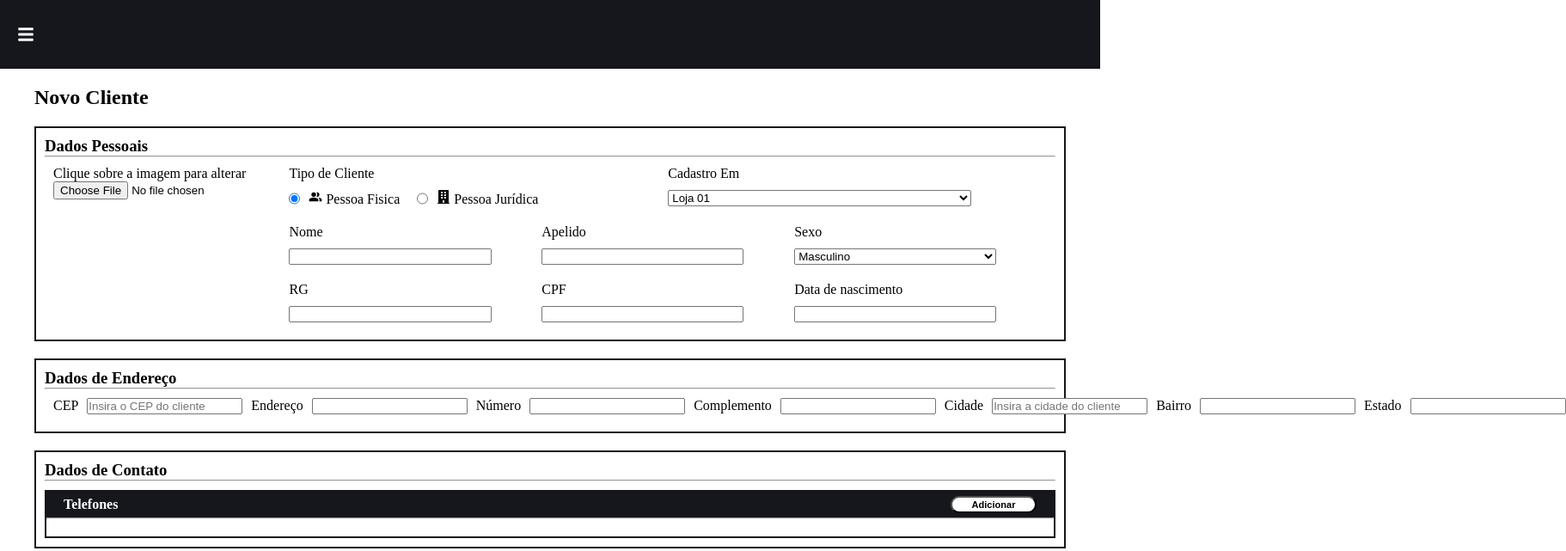
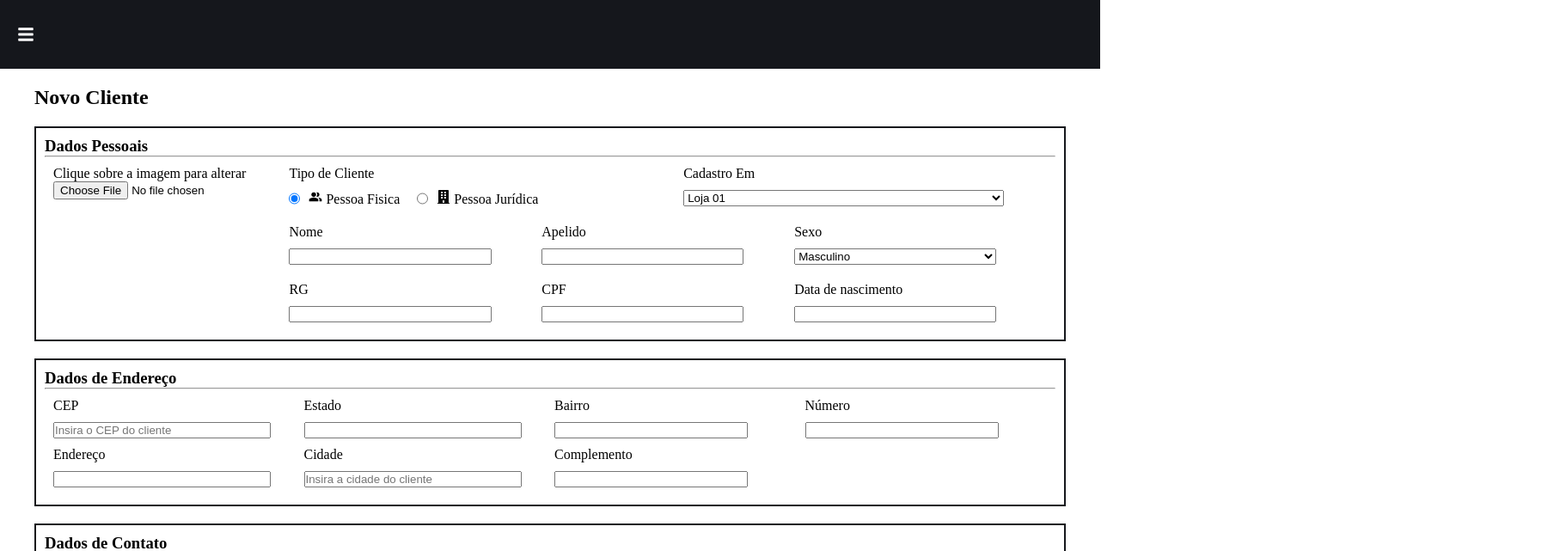
Before and after one commit to slicedcheese1/OticaCrud, a React (Vite) app: page /ClienteCadastro in a window 1280 px wide. Shown: the top 641 px of the page at 86% size, 1822 px wide, since content can reach past the window. Built offline with nearby package versions, Linux system fonts and the light colour scheme.

Commit message:
layout dos dados de endereço

```diff
--- /dev/null
+++ b/src/Componentes/ClienteRegistro/DadosEndereçoClienteRegistro.css
@@ -0,0 +1,35 @@
+.formBox{
+    display: flex;
+    padding: 1rem;
+    gap: 1rem;
+}
+
+.card{
+    border: 2px solid #15171c;
+    width: 100%;
+    padding: 1rem;
+    transition: 300ms ease-in-out;
+    animation: opacity 800ms;
+}
+
+.gp1{
+    display: grid;
+    grid-template-columns: 1fr 1fr 1fr 1fr;
+    gap: 1rem;
+}
+
+.gp1-1{
+    display: flex;
+    flex-direction: column;
+    width: 80%;
+    gap: 1rem;
+}
+
+
+
+.gp2-1{
+    display: flex;
+    flex-direction: column;
+    width: 80%;
+    gap: 1rem;
+}
--- a/src/Componentes/ClienteRegistro/DadosEndereçoClienteRegistro.jsx
+++ b/src/Componentes/ClienteRegistro/DadosEndereçoClienteRegistro.jsx
@@ -1,5 +1,5 @@
 import ReactInputMask from 'react-input-mask'
-import './DadosPessoaisClienteRegistro.css'
+import './DadosEndereçoClienteRegistro.css'
 import { useForm } from 'react-hook-form';
 
 
@@ -30,59 +30,74 @@ function DadosEndereçoClienteRegistro() {
         <hr />
 
         <form action="" className='formBox'>
-           <label>CEP</label>
-             <ReactInputMask mask ="99999-999"
+          <div className="gp1">
+            <div className="gp1-1">
+              <label>CEP</label>
+              <ReactInputMask mask ="99999-999"
               type = "text"
               placeholder="Insira o CEP do cliente"
               onBlur={checkCEP}
+              />
+            </div>
 
+            <div className="gp1-1">
+
+              <label>Estado</label>
+              <input
+              type = "text"
+              placeholder=""
+              {...register("estado")}
               />
+            </div>
 
-<label>Endereço</label>
+            <div className="gp1-1">
+            <label>Endereço</label>
              <input
               type = "text"
               placeholder=""
               {...register("endereco")}
               />
+            </div>
 
-<label>Número</label>
-             <input
+            <div className="gp1-1">
+              <label>Cidade</label>
+              <input
+              type = "text"
+              placeholder="Insira a cidade do cliente"
+              {...register("cidade")}
+              />
+            </div>
+
+          </div>
+
+          <div className="gp1">
+            <div className='gp2-1'>
+              <label>Bairro</label>
+              <input
+              type = "text"
+              placeholder=""
+              {...register("bairro")}
+              />
+            </div>
+
+            <div className='gp2-1'>
+              <label>Número</label>
+              <input
               type = "text"
               placeholder=""
               {...register("numero")}
               />
+            </div>
 
-
-           <label>Complemento</label>
+            <div className='gp2-1'>
+              <label>Complemento</label>
              <input
               type = "text"
               placeholder=""
               {...register("complemento")}
               />
-
-           <label>Cidade</label>
-             <input
-              type = "text"
-              placeholder="Insira a cidade do cliente"
-              {...register("cidade")}
-              />
-
-           <label>Bairro</label>
-             <input
-              type = "text"
-              placeholder=""
-              {...register("bairro")}
-              />
-
-            <label>Estado</label>
-             <input
-              type = "text"
-              placeholder=""
-              {...register("estado")}
-              />
-
-
-
+            </div>
+          </div>
 
         </form>
       </div>
--- a/src/Componentes/ClienteRegistro/DadosPessoaisClienteRegistro.css
+++ b/src/Componentes/ClienteRegistro/DadosPessoaisClienteRegistro.css
@@ -50,14 +50,19 @@
 }
 
 .gp1{
-    width: 100%;
+    width: 95%;
     display: grid;
     grid-template-columns: 1fr 1fr;
 
 }
 
 .gp1-2{
-    width: 80%;
+    width: 90%;
+    margin-left: 3.5rem;
+}
+
+.gp1-1{
+    width: 90%;
 }
 
 .gp2{
--- a/src/Componentes/ClienteRegistro/DadosPessoaisClienteRegistro.jsx
+++ b/src/Componentes/ClienteRegistro/DadosPessoaisClienteRegistro.jsx
@@ -38,7 +38,7 @@ function DadosPessoaisClienteRegistro() {
 
         <div className="gp1-box" >
             <div className="gp1" >
-              <div className="column-flex-box gap1">
+              <div className="column-flex-box gap1 gp1-1">
                 <label>Tipo de Cliente</label>
                 <div className="gp1-1 row-flex-box gap2">
                   <div className='gap1 row-flex-box'>
```
